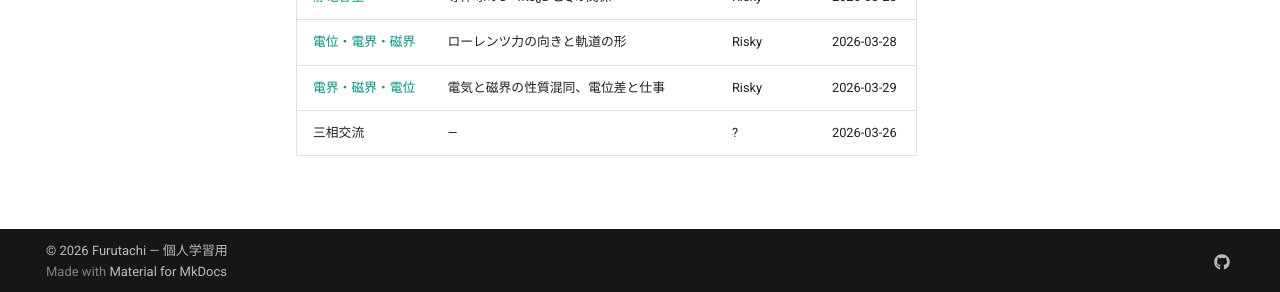
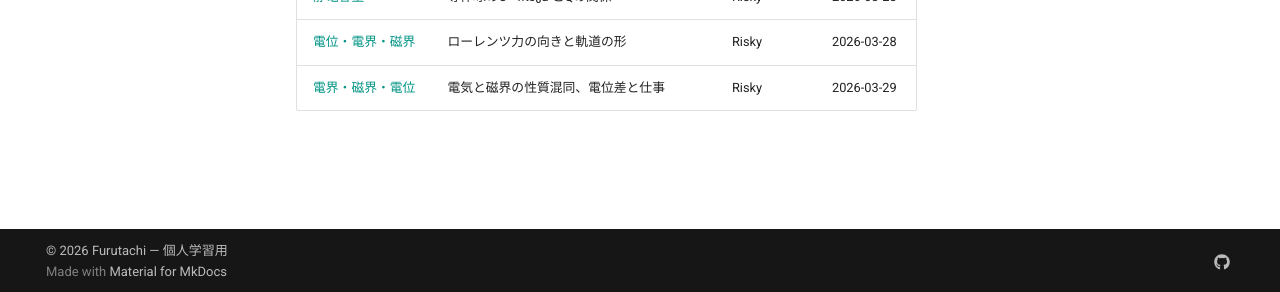
Before and after one commit to kfurufuru/denken-wiki, an MkDocs documentation site: the page built from docs/theory/index.md, in a window 1280 px wide. Shown: the part 605-897 px from the top of the page. Built offline with MkDocs 1.6.1 and Material for MkDocs 9.7.7, drawn with Linux system fonts in a browser that asks for light colours; comment, search, counter and statistics services are not loaded.

Commit message:
theory: sync quiz 2026-04-03 - auto update status and last-test date

```diff
--- a/docs/theory/index.md
+++ b/docs/theory/index.md
@@ -13,4 +13,3 @@
 | [静電容量](seidenyoryo.md) | 導体球のC=4πε₀a とQの関係 | Risky | 2026-03-28 |
 | [電位・電界・磁界](deni-denkai-jikai.md) | ローレンツ力の向きと軌道の形 | Risky | 2026-03-28 |
 | [電界・磁界・電位](denkai-jikai-deni.md) | 電気と磁界の性質混同、電位差と仕事 | Risky | 2026-03-29 |
-| 三相交流 | — | ? | 2026-03-26 |
```
